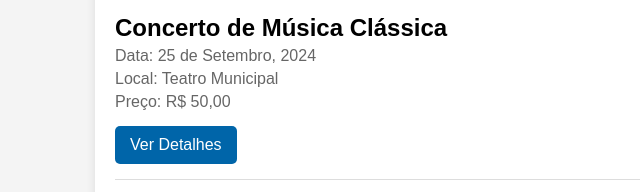
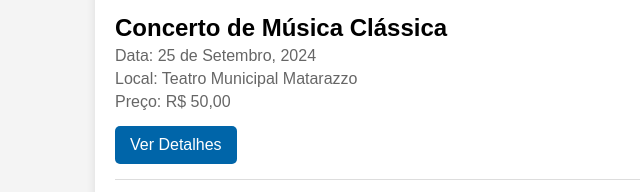
Before and after one commit to CMNrep/atv-1-PPI, a website: page public/home-page.html in a window 1280 px wide. Shown: the part 191-383 px from the top of the page, 125-765 px from the left. Drawn offline with Linux system fonts and the light colour scheme.

Commit message:
text-correction

```diff
--- a/public/home-page.html
+++ b/public/home-page.html
@@ -21,7 +21,7 @@
         <div class="event">
             <h2>Concerto de Música Clássica</h2>
             <p>Data: 25 de Setembro, 2024</p>
-            <p>Local: Teatro Municipal</p>
+            <p>Local: Teatro Municipal Matarazzo</p>
             <p>Preço: R$ 50,00</p>
             <a href="http://localhost:3000/more-details-classic-music-concert.html" class="details-button">Ver Detalhes</a>
         </div>
```
